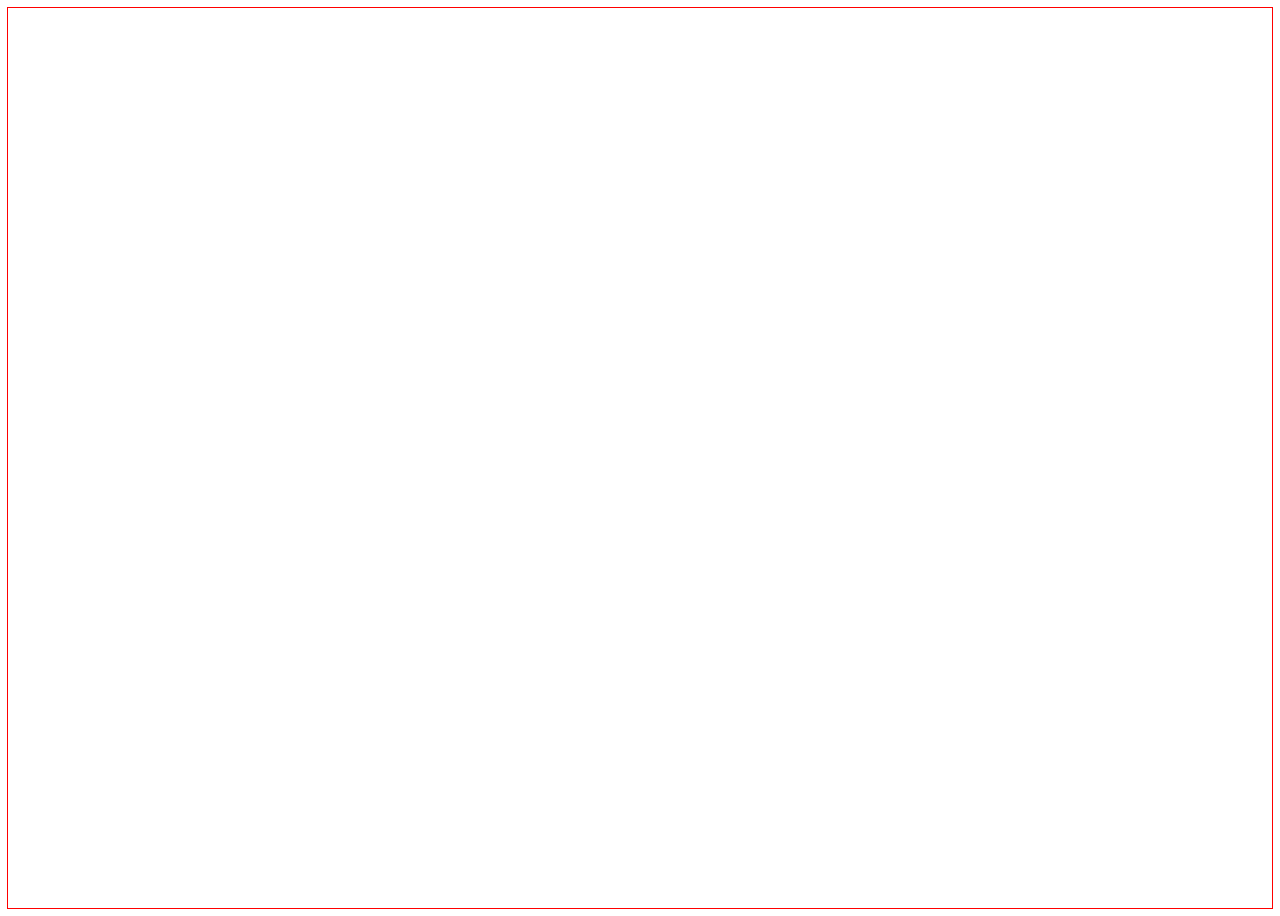
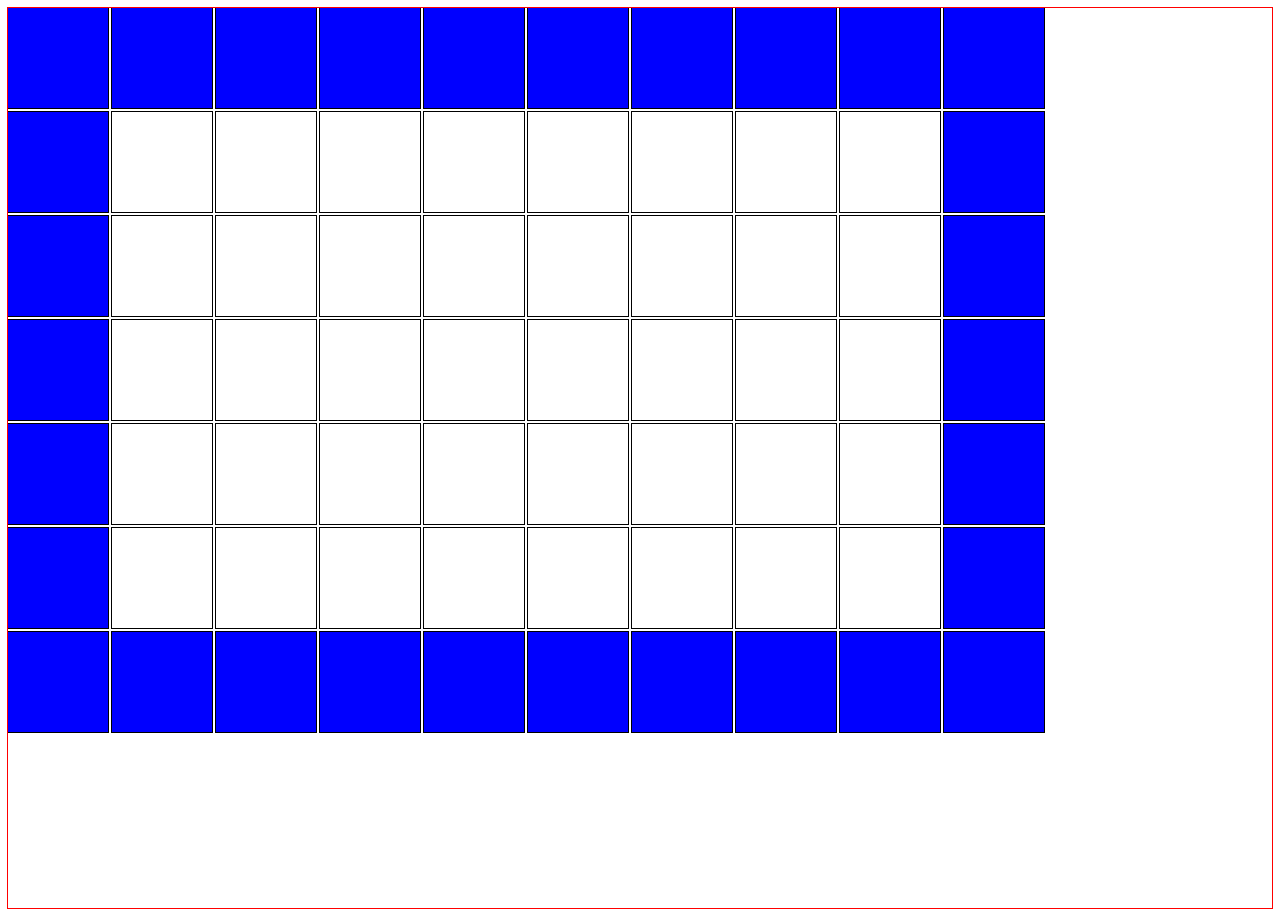
Before and after one commit to mattmatuszak/pac-man, a plain HTML site: page pacman.html in a window 1280 px wide. Drawn offline with nearby package versions, Linux system fonts and the light colour scheme.

Commit message:
Initial commit

```diff
--- a/pacman.css
+++ b/pacman.css
@@ -2,3 +2,18 @@
 	outline:thin red solid;
 	height:900px;
 }
+
+.row div{
+	outline: thin solid black;
+	height: 100px;
+	width: 100px;
+	display: inline-block;
+}
+.brick{
+	background-color: blue;
+}
+.coin{
+	outline: thin solid black;
+	height: 20px;
+	width: 20px;
+}
--- a/pacman.html
+++ b/pacman.html
@@ -14,6 +14,90 @@
    </head>
    <body>
      <div class="container">
+       <div class="row">
+         <div class="brick"></div>
+         <div class="brick"></div>
+         <div class="brick"></div>
+         <div class="brick"></div>
+         <div class="brick"></div>
+         <div class="brick"></div>
+         <div class="brick"></div>
+         <div class="brick"></div>
+         <div class="brick"></div>
+         <div class="brick"></div>
+       </div>
+       <div class="row">
+         <div class="brick"></div>
+         <div class="coin"></div>
+         <div class="coin"></div>
+         <div class="coin"></div>
+         <div class="coin"></div>
+         <div class="coin"></div>
+         <div class="coin"></div>
+         <div class="coin"></div>
+         <div class="coin"></div>
+         <div class="brick"></div>
+       </div>
+       <div class="row">
+         <div class="brick"></div>
+         <div class="coin"></div>
+         <div class="coin"></div>
+         <div class="coin"></div>
+         <div class="coin"></div>
+         <div class="coin"></div>
+         <div class="coin"></div>
+         <div class="coin"></div>
+         <div class="coin"></div>
+         <div class="brick"></div>
+       </div>
+       <div class="row">
+         <div class="brick"></div>
+         <div class="coin"></div>
+         <div class="coin"></div>
+         <div class="coin"></div>
+         <div class="coin"></div>
+         <div class="coin"></div>
+         <div class="coin"></div>
+         <div class="coin"></div>
+         <div class="coin"></div>
+         <div class="brick"></div>
+       </div>
+       <div class="row">
+         <div class="brick"></div>
+         <div class="coin"></div>
+         <div class="coin"></div>
+         <div class="coin"></div>
+         <div class="coin"></div>
+         <div class="coin"></div>
+         <div class="coin"></div>
+         <div class="coin"></div>
+         <div class="coin"></div>
+         <div class="brick"></div>
+       </div>
+       <div class="row">
+         <div class="brick"></div>
+         <div class="coin"></div>
+         <div class="coin"></div>
+         <div class="coin"></div>
+         <div class="coin"></div>
+         <div class="coin"></div>
+         <div class="coin"></div>
+         <div class="coin"></div>
+         <div class="coin"></div>
+         <div class="brick"></div>
+       </div>
+       <div class="row">
+         <div class="brick"></div>
+         <div class="brick"></div>
+         <div class="brick"></div>
+         <div class="brick"></div>
+         <div class="brick"></div>
+         <div class="brick"></div>
+         <div class="brick"></div>
+         <div class="brick"></div>
+         <div class="brick"></div>
+         <div class="brick"></div>
+       </div>
      </div>
    </body>
 </html>
```
